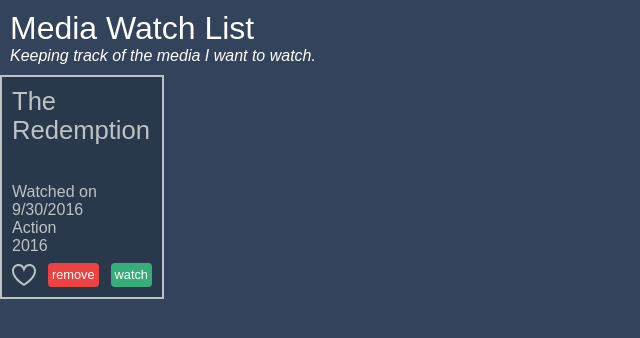
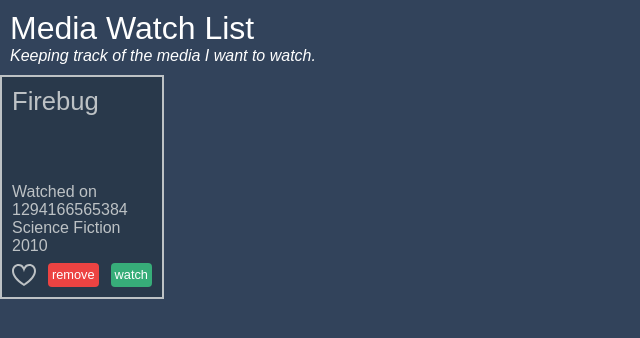
Before and after one commit to donkeykong91/angular-training, an Angular app: page / in a window 1280 px wide. Shown: the top 338 px of the page, without its empty margins (0-640 px from the left). Built offline with nearby package versions, Linux system fonts and the light colour scheme.

Commit message:
added new files

```diff
--- a/src/app/app.component.html
+++ b/src/app/app.component.html
@@ -3,5 +3,7 @@
     <h1>Media Watch List</h1>
     <p class="description">Keeping track of the media I want to watch.</p>
   </header>
-  <mw-media-item (delete)="onMediaItemDelete($event)"></mw-media-item>
+  <mw-media-item
+    [mediaItem]="firstMediaItem"
+    (delete)="onMediaItemDelete($event)"></mw-media-item>
 </section>
--- a/src/app/app.component.ts
+++ b/src/app/app.component.ts
@@ -16,5 +16,7 @@ export class AppComponent {
     isFavorite: false
   };
 
-  onMediaItemDelete(mediaItem) {}
+  onMediaItemDelete(mediaItem) {
+
+  }
 }
--- a/src/app/media-item.component.css
+++ b/src/app/media-item.component.css
@@ -35,7 +35,6 @@ h2 {
   width: 24px;
   height: 24px;
   fill: #bdc2c5;
-  cursor: pointer;
 }
 .favorite.is-favorite {
     fill: #37ad79;
--- a/src/app/media-item.component.html
+++ b/src/app/media-item.component.html
@@ -1,7 +1,7 @@
-<h2>The Redemption</h2>
-<div>Watched on 9/30/2016</div>
-<div>Action</div>
-<div>2016</div>
+<h2>{{ mediaItem.name }}</h2>
+<div>Watched on {{ mediaItem.watchedOn }}</div>
+<div>{{ mediaItem.category }}</div>
+<div>{{ mediaItem.year }}</div>
 <div class="tools">
   <svg class="favorite" xmlns="http://www.w3.org/2000/svg" viewBox="0 0 24 24">
     <path d="M12 9.229c.234-1.12 1.547-6.229 5.382-6.229 2.22 0 4.618 1.551 4.618 5.003 0 3.907-3.627 8.47-10 12.629-6.373-4.159-10-8.722-10-12.629 0-3.484 2.369-5.005 4.577-5.005 3.923 0 5.145 5.126 5.423 6.231zm-12-1.226c0 4.068 3.06 9.481 12 14.997 8.94-5.516 12-10.929 12-14.997 0-7.962-9.648-9.028-12-3.737-2.338-5.262-12-4.27-12 3.737z"
--- a/src/app/media-item.component.ts
+++ b/src/app/media-item.component.ts
@@ -1,4 +1,4 @@
-import { Component, Output, EventEmitter, Input } from '@angular/core';
+import { Component, Input, Output, EventEmitter } from '@angular/core';
 
 @Component({
   selector: 'mw-media-item',
@@ -10,7 +10,6 @@ export class MediaItemComponent {
   @Output() delete = new EventEmitter();
 
   onDelete() {
-    console.log('deleted');
     this.delete.emit(this.mediaItem);
   }
 }
```
